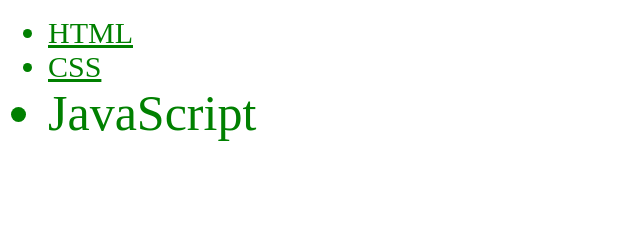
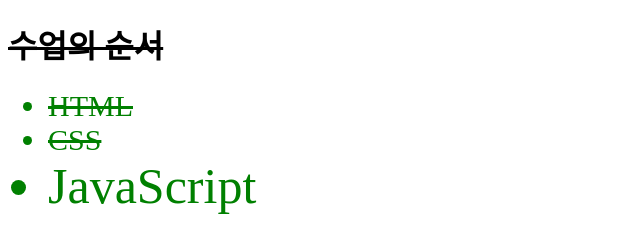
Before and after one commit to zaxuntop/example, a plain HTML site: page css selectors2.html in a window 1280 px wide. Shown: the whole page, without its empty margins (0-640 px from the left). Drawn offline with Linux system fonts and the light colour scheme.

Commit message:
파일 수정

```diff
--- a/css selectors2.html
+++ b/css selectors2.html
@@ -5,12 +5,14 @@
         li{color:green; text-decoration: underline;}
         li{font-size: 30px}
         #select{font-size:50px; text-decoration:none;}
+        .deactive{text-decoration:line-through;}
     </style>
     </head>
     <body>
+        <h1 class="deactive">수업의 순서 </h1>
         <ul>
-            <li>HTML</li>
-            <li>CSS</li>
+            <li class="deactive">HTML</li>
+            <li class="deactive">CSS</li>
             <li id="select">JavaScript</li>
         </ul>
     </body>
```
